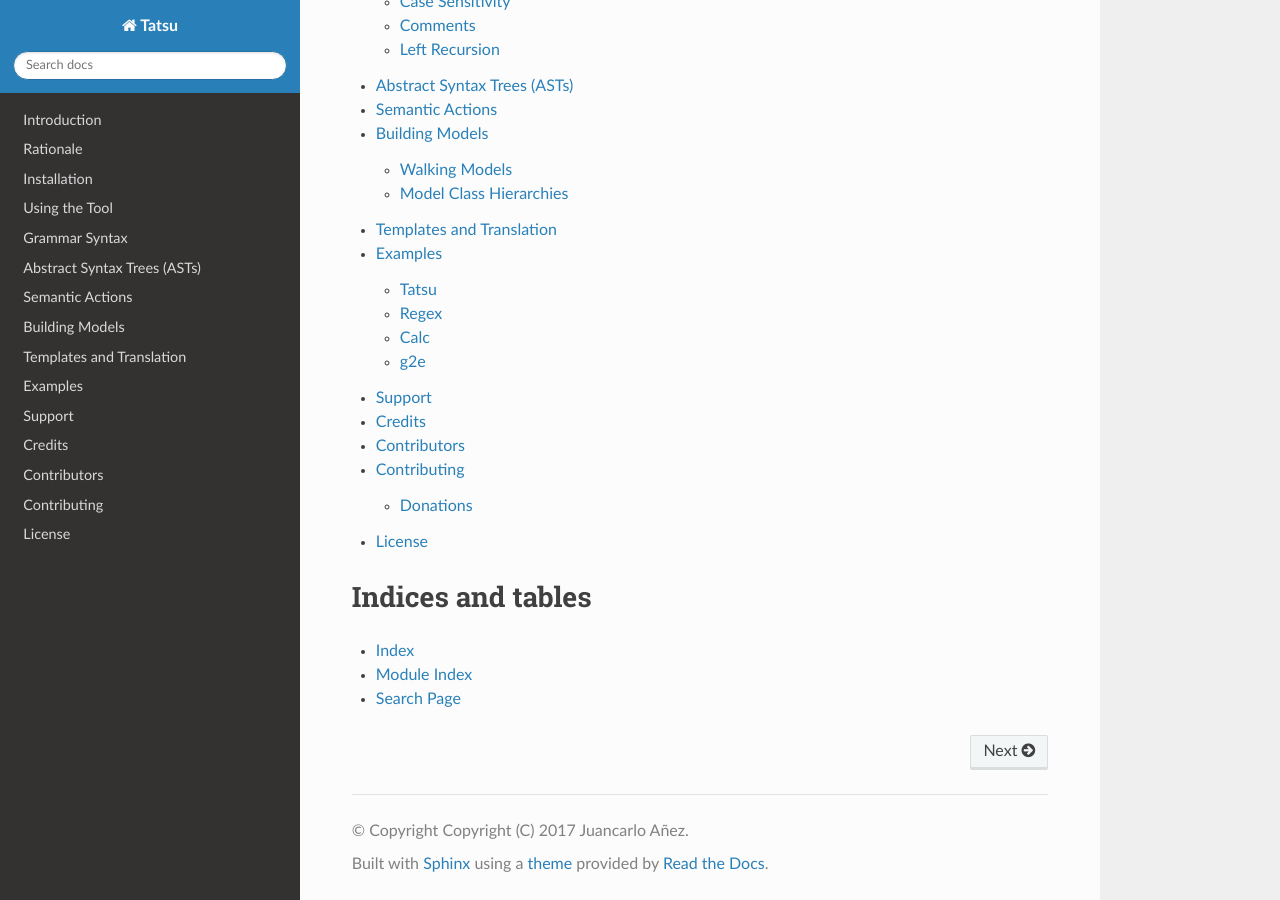
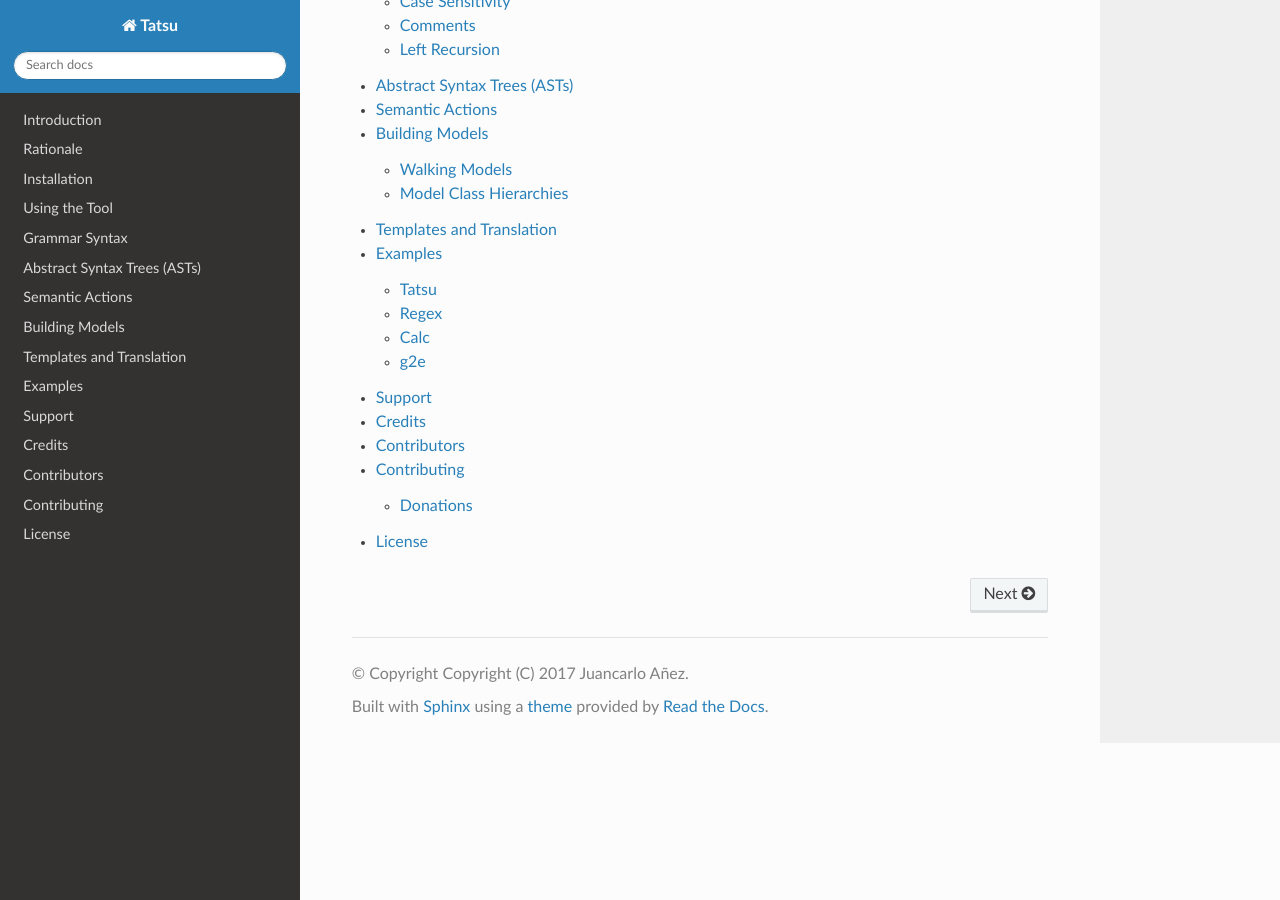
Before and after one commit to neogeny/TatSu, a Sphinx documentation site: the page built from docs/index.rst, in a window 1280 px wide and 900 px high, scrolled down 999 px. Built offline with Sphinx 7.4.7 and the Read the Docs theme 2.0.0, drawn with Linux system fonts in a browser that asks for light colours; the version number could not be read and is left out; some of the changed lines change nothing that is shown.

Commit message:
No indices tables etc in docs

```diff
--- a/docs/index.rst
+++ b/docs/index.rst
@@ -54,10 +54,9 @@ input, much like the `re`_ module does with regular expressions, or it can gener
 
 
 
-
-Indices and tables
-==================
-
-* :ref:`genindex`
-* :ref:`modindex`
-* :ref:`search`
+.. comment out
+    Indices and tables
+    ==================
+    * :ref:`genindex`
+    * :ref:`modindex`
+    * :ref:`search`
```
